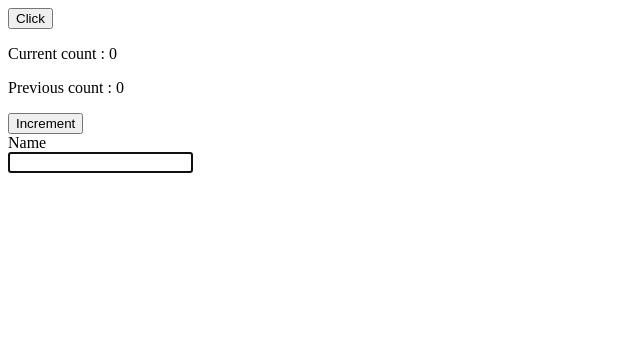
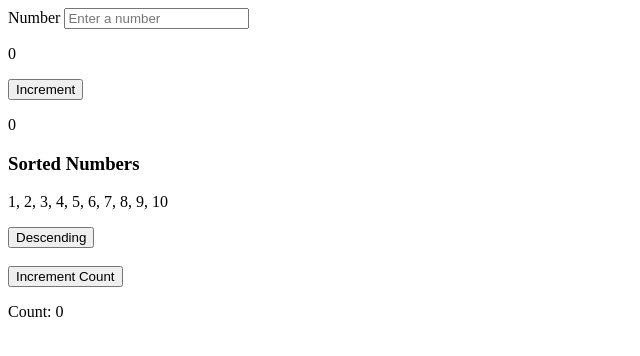
Before and after one commit to Velmurugan-02/REACT_INTERN, a React (Vite) app in the folder TEST_01/: page / in a window 1280 px wide. Shown: the top 356 px of the page, without its empty margins (0-640 px from the left). Built offline with nearby package versions, Linux system fonts and the light colour scheme.

Commit message:
UseMemo Hook is Implemented and the notes for the UseMemo is added for Reference .

```diff
--- /dev/null
+++ b/TEST_01/Components/Performance_hooks/USEMEMO_HOOK/Sorting.jsx
@@ -0,0 +1,36 @@
+import { useState, useMemo } from "react";
+
+let Sorting = () => {
+  const [count, setCount] = useState(0);
+  const [ascending, setAscending] = useState(true);
+
+  const numbers = [1,2,3,4,5,6,7,8,9,10];
+
+  const sortedNumbers = useMemo(() => {
+    console.log("Sorting happens");
+    return [...numbers].sort((a, b) =>
+      ascending ? a - b : b - a
+    );
+  }, [ascending]);
+
+  return (
+    <>
+      <h3>Sorted Numbers</h3>
+      <p>{sortedNumbers.join(", ")}</p>
+
+      <button onClick={() => setAscending(prev => !prev)}>
+        {ascending ? "Descending" : "Ascending"}
+      </button>
+
+      <br /><br />
+
+      <button onClick={() => setCount(c => c + 1)}>
+        Increment Count
+      </button>
+
+      <p>Count: {count}</p>
+    </>
+  );
+};
+
+export default Sorting;
--- /dev/null
+++ b/TEST_01/Components/Performance_hooks/USEMEMO_HOOK/SquareNum.jsx
@@ -0,0 +1,28 @@
+import { useState , useMemo } from "react";
+
+let SquareNum = () =>{
+    let [count,setCount] = useState(0);
+    let [square_num,setSquare_num] = useState(0);
+    let square_num_memo_result = useMemo(()=>{return squareOfNum(square_num)},[square_num])
+    let onchangehandler = (event) =>{
+        setSquare_num(event.target.value);
+    };
+    return(
+        <>
+            <div>
+                <label>Number </label>
+                <input type="number" placeholder="Enter a number" onChange={onchangehandler}></input>
+                <p>{square_num_memo_result}</p>
+            </div>
+            <button onClick={()=>{setCount(count => count + 1)}}>Increment</button>
+            <p>{count}</p>
+        </>
+    );
+}
+
+let squareOfNum = (square_num) =>{
+    console.log("Calculation is done and rendered is Happen for the element");
+    return Math.pow(square_num,2);
+};
+
+export default SquareNum;
--- a/TEST_01/src/App.jsx
+++ b/TEST_01/src/App.jsx
@@ -1,12 +1,11 @@
-import UseRefExample from "../Components/Performance_hooks/UseRefExample";
-import Previous_count from "../Components/Performance_hooks/Previous_count";
-import FocusInput from "../Components/Performance_hooks/FocusInput";
+import Sorting from "../Components/Performance_hooks/USEMEMO_HOOK/Sorting";
+import SquareNum from "../Components/Performance_hooks/USEMEMO_HOOK/SquareNum";
+
 function App() {
   return (
     <>
-      <UseRefExample />
-      <Previous_count />
-      <FocusInput />
+      <SquareNum />
+      <Sorting />
     </>
   )
 }
```
Also changed, not shown: TEST_01/Components/Performance_hooks/USEREF_HOOK/FocusInput.jsx (renamed from TEST_01/Components/Performance_hooks/FocusInput.jsx), TEST_01/Components/Performance_hooks/USEREF_HOOK/Previous_count.jsx (renamed from TEST_01/Components/Performance_hooks/Previous_count.jsx), TEST_01/Components/Performance_hooks/USEREF_HOOK/UseRefExample.jsx (renamed from TEST_01/Components/Performance_hooks/UseRefExample.jsx), 1 other file (tests, documents, lock files or other folders).
